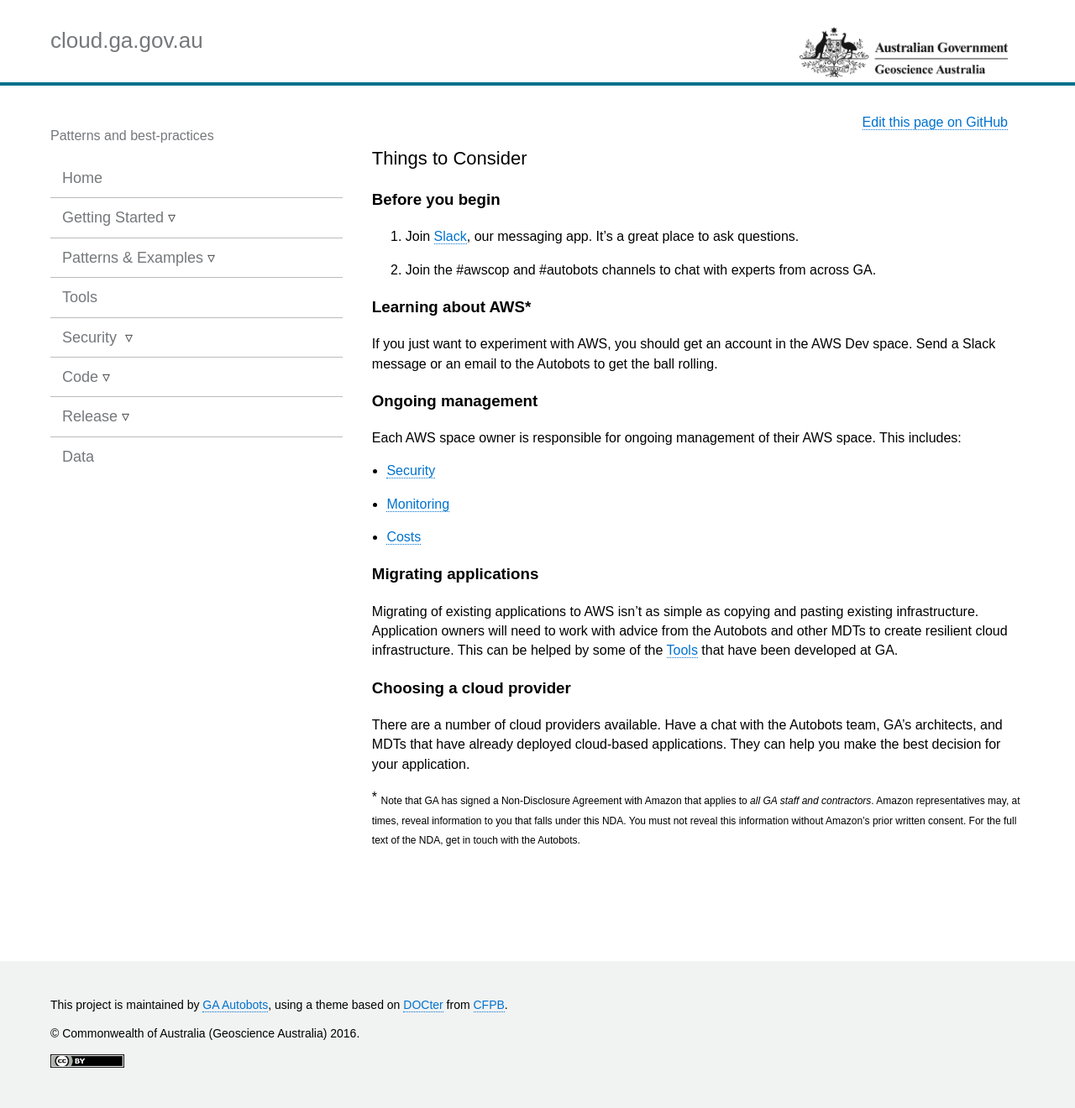
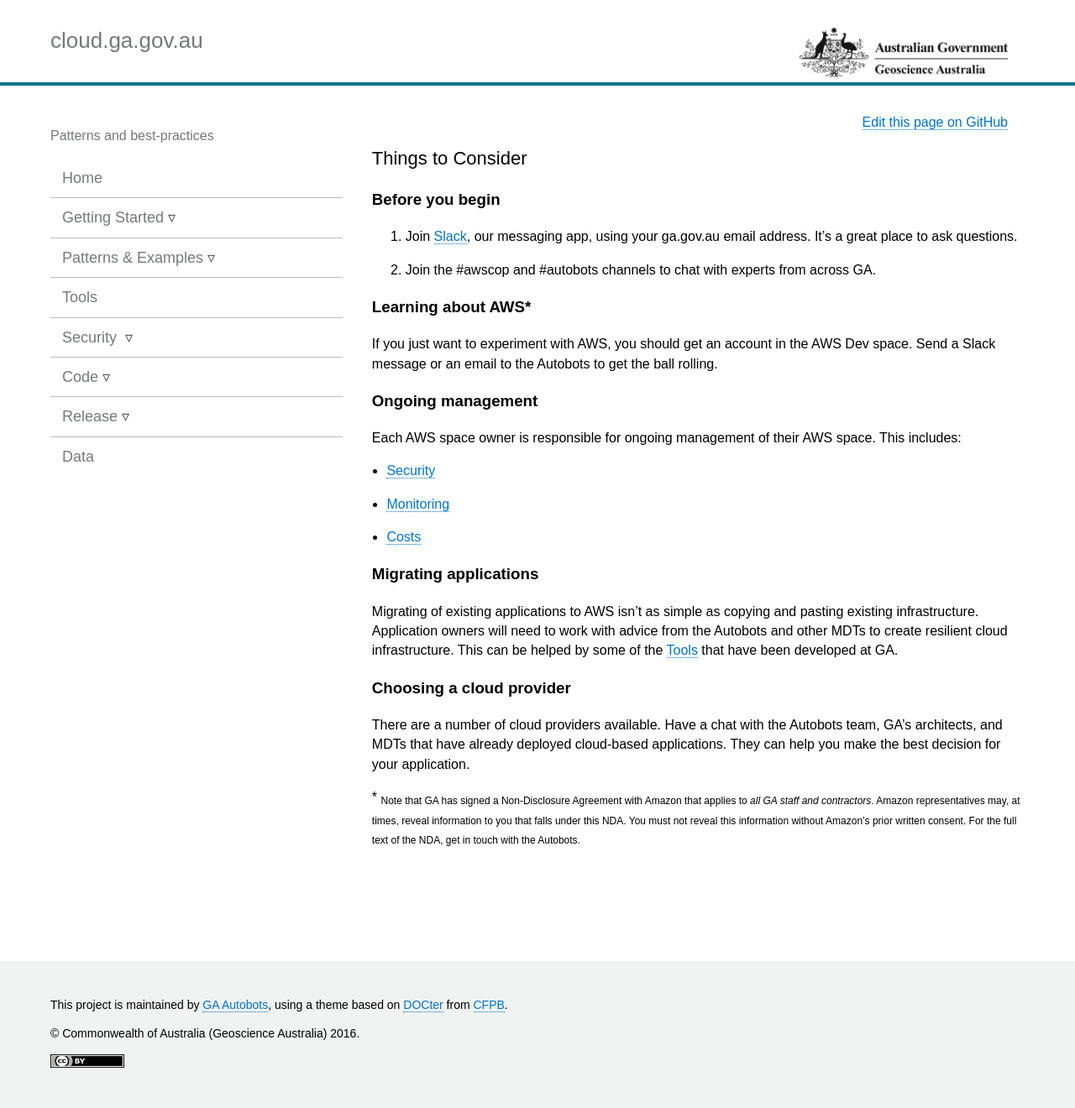
Before and after one commit to GeoscienceAustralia/cloud, a Jekyll site: the page built from docs/_pages/things_to_consider_sub.md, in a window 1280 px wide. Shown: the whole page at 84% size. Built offline with Jekyll 4.4.1, drawn with Linux system fonts in a browser that asks for light colours; nearby versions of some CDN libraries.

Commit message:
Update link to slack

```diff
--- a/docs/_pages/things_to_consider_sub.md
+++ b/docs/_pages/things_to_consider_sub.md
@@ -6,7 +6,7 @@
 
 ### Before you begin
 
-1. Join [Slack](https://geoscience-australia.slack.com/signup), our messaging app. It's a great place to ask questions.
+1. Join [Slack](https://join.slack.com/geoscience-australia/signup), our messaging app, using your ga.gov.au email address. It's a great place to ask questions.
 2. Join the #awscop and #autobots channels to chat with experts from across GA.
 
 ### Learning about AWS\*
```
